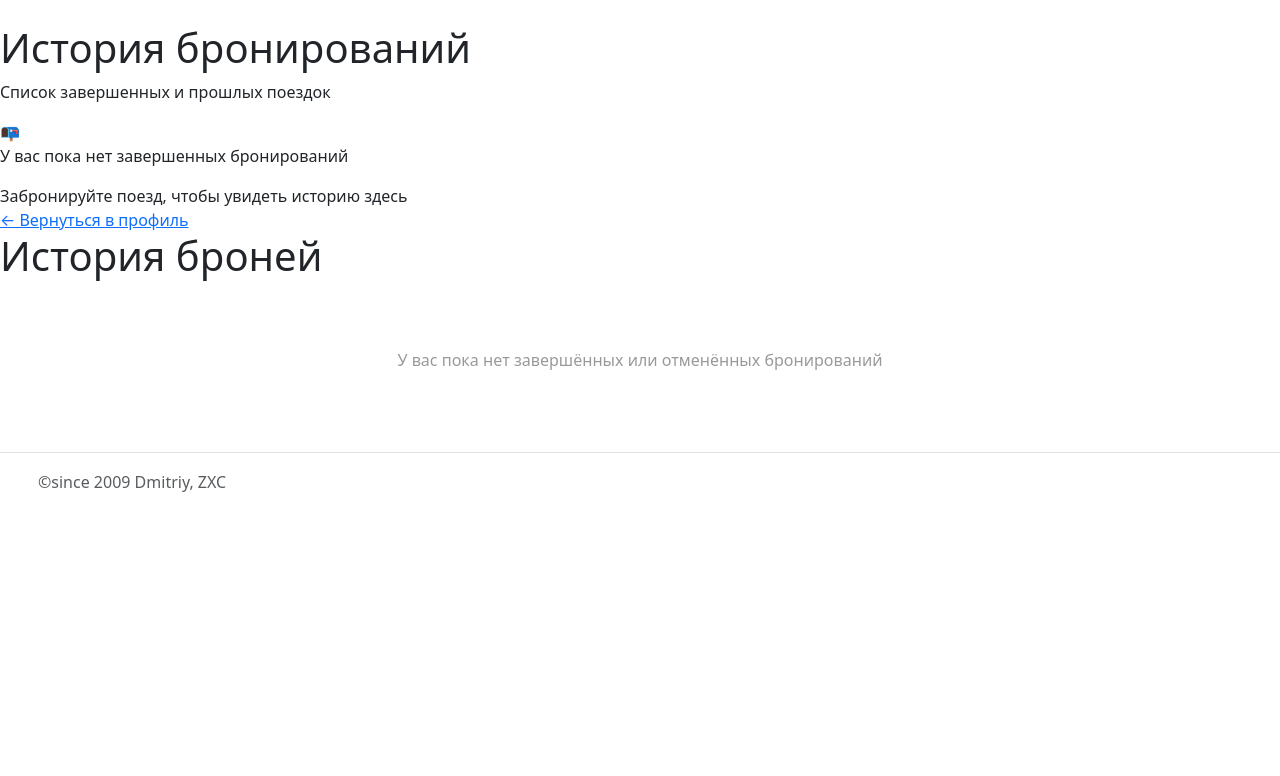
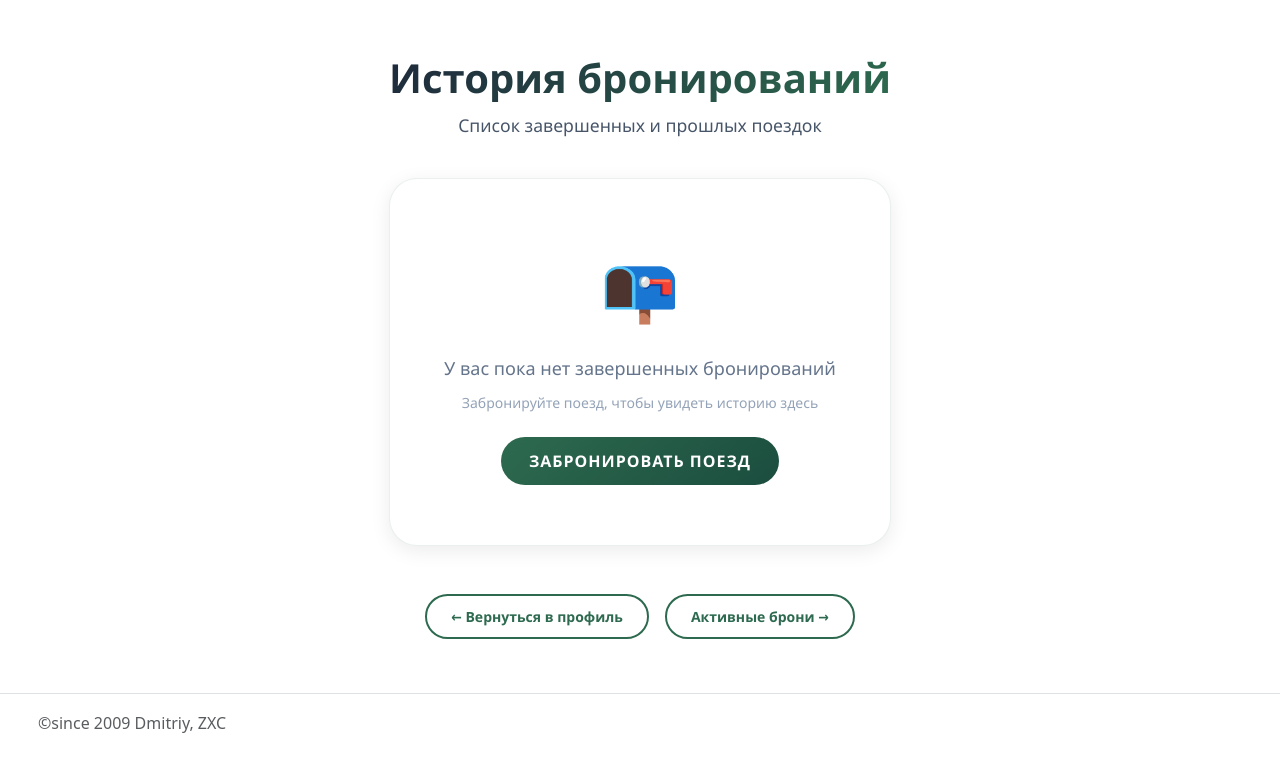
Before and after one commit to ownermorax/Usazd, a Django app: page /reservation-history/ in a window 1280 px wide. Shown: the part 72-848 px from the top of the page. Before the commit the page ends 564 px from the top, so only its background shows below. Run offline with Django 5.2, Linux system fonts and the light colour scheme; the visitor is signed in with stand-in values (Sample User, id 1); data that the repository does not hold is empty; parts of the project's set-up code (start-up, migrations or seed data) failed here and were passed over.

Commit message:
Add [Добавлены стили к разделу история бронирования]

```diff
--- a/main/templates/reservation_history.html
+++ b/main/templates/reservation_history.html
@@ -2,184 +2,172 @@
 
 {% block content %}
 
-<div class="history-container">
-    <div class="history-header">
+<div class="reservations-container">
+    <div class="reservations-header">
         <h1>История бронирований</h1>
         <p class="subtitle">Список завершенных и прошлых поездок</p>
     </div>
 
     {% if reservations %}
-    <div class="history-stats">
-        <div class="history-stat-card">
-            <div class="history-stat-number">{{ reservations|length }}</div>
-            <div class="history-stat-label">Всего поездок</div>
+    <div class="stats-bar">
+        <div class="stat-card">
+            <div class="stat-number">{{ reservations|length }}</div>
+            <div class="stat-label">Всего поездок</div>
         </div>
-        <div class="history-stat-card">
-            <div class="history-stat-number">
-                {% with completed=0 %}
-                    {% for r in reservations %}
-                        {% if r.status == 'completed' %}
-                            {% widthratio 1 1 1 as completed %}
-                        {% endif %}
-                    {% endfor %}
-                {% endwith %}
-                {{ reservations|length }}
-            </div>
-            <div class="history-stat-label">Завершено</div>
+        <div class="stat-card">
+            <div class="stat-number" id="completed-count">{{ reservations|length }}</div>
+            <div class="stat-label">Завершено</div>
         </div>
     </div>
 
-    <div class="history-filters">
-        <button class="filter-btn active" onclick="filterHistory('all')">Все</button>
-        <button class="filter-btn" onclick="filterHistory('completed')">Завершены</button>
-        <button class="filter-btn" onclick="filterHistory('cancelled')">Отменены</button>
+    <div class="history-filters" role="group" aria-label="Фильтр по статусу">
+        <button type="button" class="filter-btn btn-primary" data-filter="all" onclick="filterHistory('all', this)">Все</button>
+        <button type="button" class="filter-btn btn-secondary" data-filter="completed" onclick="filterHistory('completed', this)">Завершены</button>
+        <button type="button" class="filter-btn btn-secondary" data-filter="cancelled" onclick="filterHistory('cancelled', this)">Отменены</button>
     </div>
 
+    <div class="history-spacer" aria-hidden="true"></div>
+
+    <div class="history-cards">
     {% for reservation in reservations %}
-    <div class="history-card" data-status="{{ reservation.status }}">
-        <div class="history-card-header">
+    <div class="reservation-card history-card" data-status="{{ reservation.status }}">
+        <div class="card-header">
             <div>
                 <h3>Бронирование</h3>
-                <div class="history-reservation-id">№{{ reservation.reservation_id }}</div>
+                <div class="reservation-id">№{{ reservation.reservation_id }}</div>
             </div>
-            <span class="history-status-badge
+            <span class="status-badge
                 {% if reservation.status == 'completed' %}status-completed
                 {% elif reservation.status == 'cancelled' %}status-cancelled
                 {% else %}status-expired{% endif %}">
-                {{ reservation.status }}
+                {% if reservation.status == 'cancelled' %}Отменено
+                {% elif reservation.status == 'completed' %}Завершено
+                {% else %}{{ reservation.status }}{% endif %}
             </span>
         </div>
 
-        <div class="history-card-body">
-            <div class="history-info-grid">
-                <div class="history-info-item">
-                    <div class="history-info-icon">🚂</div>
-                    <div class="history-info-content">
-                        <div class="history-info-label">Номер поезда</div>
-                        <div class="history-info-value train-number">{{ reservation.train.train_id }}</div>
+        <div class="card-body">
+            <div class="info-grid">
+                <div class="info-item">
+                    <div class="info-icon">🚂</div>
+                    <div class="info-content">
+                        <div class="info-label">Номер поезда</div>
+                        <div class="info-value train-number">{{ reservation.train.train_id }}</div>
                     </div>
                 </div>
 
-                <div class="history-info-item">
-                    <div class="history-info-icon">📅</div>
-                    <div class="history-info-content">
-                        <div class="history-info-label">Дата бронирования</div>
-                        <div class="history-info-value">{{ reservation.reservation_date|date:"d.m.Y H:i" }}</div>
+                <div class="info-item">
+                    <div class="info-icon">📅</div>
+                    <div class="info-content">
+                        <div class="info-label">Дата бронирования</div>
+                        <div class="info-value">{{ reservation.reservation_date|date:"d.m.Y H:i" }}</div>
                     </div>
                 </div>
 
-                <div class="history-info-item">
-                    <div class="history-info-icon">📍</div>
-                    <div class="history-info-content">
-                        <div class="history-info-label">Станция отправления</div>
-                        <div class="history-info-value">{{ reservation.station_in.name }}</div>
+                <div class="info-item">
+                    <div class="info-icon">📍</div>
+                    <div class="info-content">
+                        <div class="info-label">Станция отправления</div>
+                        <div class="info-value">{{ reservation.station_in.name }}</div>
                     </div>
                 </div>
 
-                <div class="history-info-item">
-                    <div class="history-info-icon">🎯</div>
-                    <div class="history-info-content">
-                        <div class="history-info-label">Станция назначения</div>
-                        <div class="history-info-value">{{ reservation.station_out.name }}</div>
+                <div class="info-item">
+                    <div class="info-icon">🎯</div>
+                    <div class="info-content">
+                        <div class="info-label">Станция назначения</div>
+                        <div class="info-value">{{ reservation.station_out.name }}</div>
                     </div>
                 </div>
 
-                <div class="history-info-item">
-                    <div class="history-info-icon">💺</div>
-                    <div class="history-info-content">
-                        <div class="history-info-label">Номера мест</div>
-                        <div class="history-info-value places">{{ reservation.place_num }}</div>
+                <div class="info-item">
+                    <div class="info-icon">💺</div>
+                    <div class="info-content">
+                        <div class="info-label">Номера мест</div>
+                        <div class="info-value places">{{ reservation.place_num }}</div>
                     </div>
                 </div>
 
-                <div class="history-info-item">
-                    <div class="history-info-icon">🕐</div>
-                    <div class="history-info-content">
-                        <div class="history-info-label">Дата отправления</div>
-                        <div class="history-info-value">{{ reservation.train.station_at_time|date:"d.m.Y H:i" }}</div>
+                <div class="info-item">
+                    <div class="info-icon">🕐</div>
+                    <div class="info-content">
+                        <div class="info-label">Дата отправления</div>
+                        <div class="info-value">{{ reservation.train.station_at_time|date:"d.m.Y H:i" }}</div>
                     </div>
                 </div>
             </div>
 
-            <div class="history-departure-info">
-                <div class="history-info-label">Время отправления</div>
-                <div class="history-info-value">{{ reservation.train.station_at_time|date:"H:i" }}</div>
+            <div class="departure-time">
+                <div class="info-label">Время отправления</div>
+                <div class="info-value">{{ reservation.train.station_at_time|date:"H:i" }}</div>
             </div>
         </div>
 
-        <div class="history-card-footer">
-            <div class="history-completed-badge">
-                ✓ Поездка завершена
-            </div>
+        <div class="card-footer">
+            {% if reservation.status == 'completed' %}
+            <div class="history-completed-badge is-completed">✓ Поездка завершена</div>
+            {% elif reservation.status == 'cancelled' %}
+            <div class="history-completed-badge is-cancelled">✕ Бронирование отменено</div>
+            {% endif %}
         </div>
     </div>
     {% endfor %}
+    </div>
 
     {% else %}
-    <div class="history-empty-state">
-        <div class="history-empty-icon">📭</div>
+    <div class="empty-state history-empty-state">
+        <div class="empty-icon">📭</div>
         <p>У вас пока нет завершенных бронирований</p>
         <div class="hint">Забронируйте поезд, чтобы увидеть историю здесь</div>
+        <a href="/" class="btn-primary">Забронировать поезд</a>
     </div>
     {% endif %}
 
-    <!-- Кнопка возврата в профиль -->
-    <div class="history-back-wrapper">
-        <a href="{% url 'profile' user.username %}" class="history-back-button">
+    <div class="history-actions">
+        <a href="{% url 'profile' user.username %}" class="back-button">
             ← Вернуться в профиль
+        </a>
+        <a href="{% url 'active_reservations' %}" class="btn-secondary">
+            Активные брони →
         </a>
     </div>
 </div>
 
 <script>
-function filterHistory(status) {
+(function () {
+    const cards = document.querySelectorAll('.history-card[data-status="completed"]');
+    const counter = document.getElementById('completed-count');
+    if (counter) {
+        counter.textContent = cards.length;
+    }
+})();
+
+function filterHistory(status, button) {
     const cards = document.querySelectorAll('.history-card');
     const buttons = document.querySelectorAll('.filter-btn');
 
-    buttons.forEach(btn => btn.classList.remove('active'));
-    event.target.classList.add('active');
+    buttons.forEach(btn => {
+        btn.classList.remove('btn-primary', 'btn-secondary');
+        btn.classList.add('btn-secondary');
+    });
+    button.classList.remove('btn-secondary');
+    button.classList.add('btn-primary');
 
     cards.forEach(card => {
-        if (status === 'all') {
-            card.style.display = 'block';
+        if (status === 'all' || card.dataset.status === status) {
+            card.style.display = '';
         } else {
-            if (card.dataset.status === status) {
-                card.style.display = 'block';
-            } else {
-                card.style.display = 'none';
-            }
+            card.style.display = 'none';
         }
     });
 }
 </script>
 
-<h1>История броней</h1>
-<div style="margin-top: 20px;">
-    {% if reservations %}
-        {% for reservation in reservations %}
-            <div style="border: 1px solid #ddd; border-radius: 8px; padding: 15px; margin-bottom: 15px; background: #f9f9f9;">
-                <div style="display: flex; justify-content: space-between; align-items: center;">
-                    <h3 style="margin: 0; color: #006241;">Бронь #{{ reservation.reservation_id }}</h3>
-                    <span style="background: {% if reservation.status == 'cancelled' %}#dc3545{% else %}#6c757d{% endif %}; color: white; padding: 5px 10px; border-radius: 20px; font-size: 12px;">
-                        {% if reservation.status == 'cancelled' %}Отменено{% elif reservation.status == 'completed' %}Завершено{% else %}{{ reservation.status }}{% endif %}
-                    </span>
-                </div>
-
-                <div style="margin-top: 10px; display: grid; grid-template-columns: repeat(2, 1fr); gap: 10px;">
-                    <div><strong>🚂 Поезд:</strong> {{ reservation.train.train_id }}</div>
-                    <div><strong>📅 Дата бронирования:</strong> {{ reservation.reservation_date|date:"d.m.Y H:i" }}</div>
-                    <div><strong>📍 Отправление:</strong> {{ reservation.station_in.name }}</div>
-                    <div><strong>🎯 Назначение:</strong> {{ reservation.station_out.name }}</div>
-                    <div><strong>💺 Место:</strong> {{ reservation.place_num }}</div>
-                    <div><strong>🕒 Время отправления:</strong> {{ reservation.train.station_at_time|date:"d.m.Y H:i" }}</div>
-                </div>
-            </div>
-        {% endfor %}
-    {% else %}
-        <p style="color: #999; text-align: center; padding: 40px;">
-            У вас пока нет завершённых или отменённых бронирований
-        </p>
-    {% endif %}
-</div>
+<style>
+    .reservations-container .reservation-card.history-card,
+    .reservations-container .reservation-card.history-card:hover {
+        transform: none !important;
+    }
+</style>
 
 {% endblock %}
--- a/static/css/booking.css
+++ b/static/css/booking.css
@@ -66,6 +66,12 @@
     background: #fee2e2;
     color: #991b1b;
     border: 1px solid #fecaca;
+}
+
+.status-expired {
+    background: #fef3c7;
+    color: #92400e;
+    border: 1px solid #fde68a;
 }
 
 .badge-green {
--- /dev/null
+++ b/static/css/history.css
@@ -0,0 +1,115 @@
+/* ========== ИСТОРИЯ БРОНИРОВАНИЙ ========== */
+
+.history-filters {
+    display: flex;
+    justify-content: center;
+    align-items: center;
+    flex-wrap: wrap;
+    gap: 28px;
+    width: 100%;
+    margin: 0;
+    padding: 12px 0 20px;
+    text-align: center;
+    position: relative;
+    z-index: 10;
+    background: #ffffff;
+}
+
+.history-filters .filter-btn {
+    font-family: inherit;
+}
+
+.history-filters .filter-btn:hover,
+.history-filters .filter-btn.btn-primary:hover,
+.history-filters .filter-btn.btn-secondary:hover {
+    transform: none !important;
+}
+
+.history-filters .filter-btn.btn-primary:hover {
+    box-shadow: 0 10px 25px rgba(45, 106, 79, 0.3);
+}
+
+.history-filters .filter-btn.btn-secondary:hover {
+    box-shadow: 0 5px 15px rgba(45, 106, 79, 0.25);
+}
+
+.history-spacer {
+    display: block;
+    height: 72px;
+    pointer-events: none;
+}
+
+.history-cards {
+    position: relative;
+    z-index: 1;
+}
+
+.reservations-container .reservation-card.history-card {
+    transition: box-shadow 0.3s ease, border-color 0.3s ease;
+}
+
+.reservations-container .reservation-card.history-card:hover {
+    transform: none !important;
+    box-shadow: 0 14px 32px rgba(0, 0, 0, 0.1);
+    border-color: rgba(45, 106, 79, 0.2);
+}
+
+.history-actions {
+    display: flex;
+    justify-content: center;
+    flex-wrap: wrap;
+    gap: 16px;
+    margin-top: 40px;
+    padding-top: 8px;
+}
+
+.history-empty-state .hint {
+    color: #94a3b8;
+    margin-top: 10px;
+    font-size: 14px;
+}
+
+.history-empty-state .btn-primary {
+    margin-top: 24px;
+}
+
+.history-actions .btn-secondary:hover {
+    transform: translateX(5px);
+}
+
+.history-card .card-footer {
+    justify-content: flex-start;
+}
+
+.history-completed-badge {
+    display: inline-flex;
+    align-items: center;
+    gap: 8px;
+    padding: 8px 18px;
+    border-radius: 30px;
+    font-size: 13px;
+    font-weight: 600;
+    letter-spacing: 0.3px;
+}
+
+.history-completed-badge.is-completed {
+    background: #e2e8f0;
+    color: #475569;
+    border: 1px solid #cbd5e1;
+}
+
+.history-completed-badge.is-cancelled {
+    background: #fee2e2;
+    color: #991b1b;
+    border: 1px solid #fecaca;
+}
+
+@media (max-width: 576px) {
+    .history-filters {
+        gap: 20px;
+    }
+
+    .history-spacer {
+        height: 56px;
+    }
+}
--- a/static/css/style.css
+++ b/static/css/style.css
@@ -6,3 +6,4 @@
 @import url('train-map.css');
 @import url('about.css');
 @import url('recharge.css');
+@import url('history.css');
```
Also changed, not shown: static/css/profile.css (+62 -1 lines).
